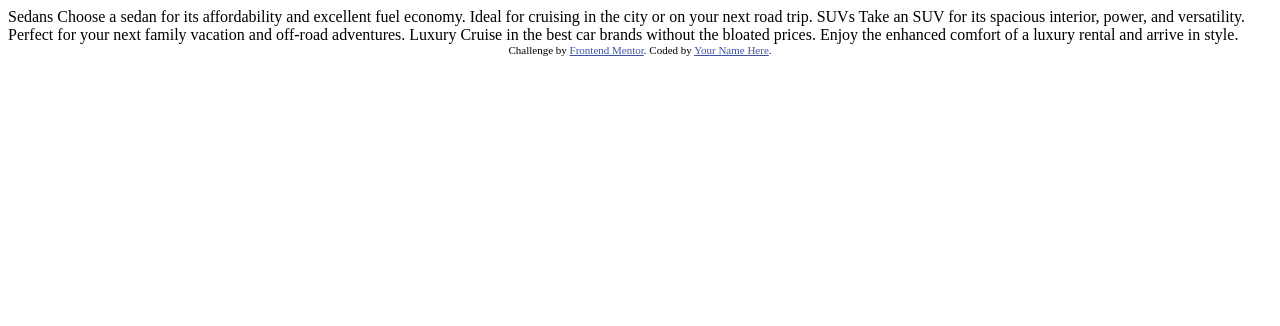
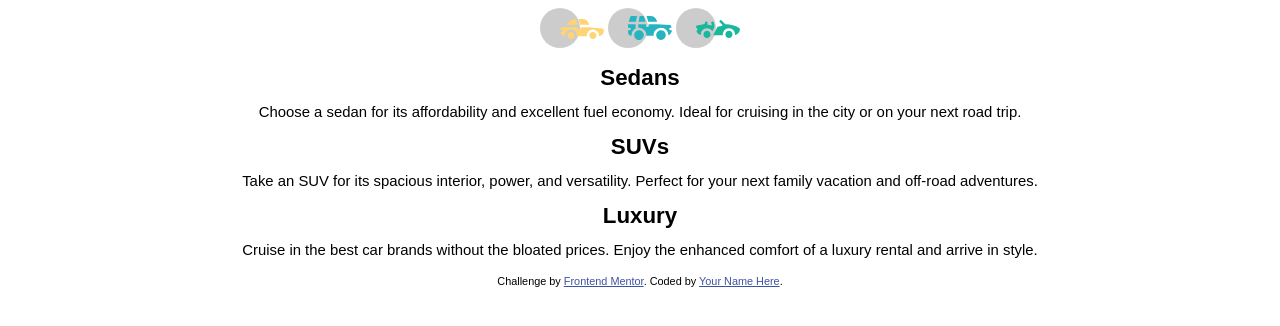
Before and after one commit to Mazz100/3-column-preview-card, a plain HTML site: page index.html in a window 1280 px wide. Drawn offline with Linux system fonts and the light colour scheme.

Commit message:
First Early Layout
* Added <main> and <footer> elements in correct placement respectively.

* Added <div> tags for each related content and assigned classes.

* Added headers and paragraphs for the required texts

* Created stylesheet CSS.

```diff
--- a/index.html
+++ b/index.html
@@ -1,36 +1,77 @@
 <!DOCTYPE html>
 <html lang="en">
+
 <head>
   <meta charset="UTF-8">
-  <meta name="viewport" content="width=device-width, initial-scale=1.0"> <!-- displays site properly based on user's device -->
+  <meta name="viewport" content="width=device-width, initial-scale=1.0">
+  <!-- displays site properly based on user's device -->
 
   <link rel="icon" type="image/png" sizes="32x32" href="./images/favicon-32x32.png">
+
+  <link rel="stylesheet" href="stylesheet.css" type="text/css">
 
   <title>Frontend Mentor | 3-column preview card component</title>
 
   <!-- Feel free to remove these styles or customise in your own stylesheet 👍 -->
   <style>
-    .attribution { font-size: 11px; text-align: center; }
-    .attribution a { color: hsl(228, 45%, 44%); }
+    .attribution {
+      font-size: 0.68rem;
+      text-align: center;
+    }
+
+    .attribution a {
+      color: hsl(228, 45%, 44%);
+    }
   </style>
 </head>
+
 <body>
+  <main>
 
-  Sedans
-  Choose a sedan for its affordability and excellent fuel economy. Ideal for cruising in the city
-  or on your next road trip.
+    <div class="image-container">
 
-  SUVs
-  Take an SUV for its spacious interior, power, and versatility. Perfect for your next family vacation
-  and off-road adventures.
+      <img src="images/icon-sedans.svg" type="svg" alt="" class="image-styling">
+      <img src="images/icon-suvs.svg" type="svg" alt="" class="image-styling">
+      <img src="images/icon-luxury.svg" type="svg" alt="" class="image-styling">
 
-  Luxury
-  Cruise in the best car brands without the bloated prices. Enjoy the enhanced comfort of a luxury
-  rental and arrive in style.
+    </div>
 
-  <div class="attribution">
-    Challenge by <a href="https://www.frontendmentor.io?ref=challenge" target="_blank">Frontend Mentor</a>.
-    Coded by <a href="#">Your Name Here</a>.
-  </div>
+    <div class="content-text-container">
+      <div class="sedans-content">
+        <h2>Sedans</h2>
+
+        <p>Choose a sedan for its affordability and excellent fuel economy. Ideal for cruising in the city
+          or on your next road trip.</p>
+      </div>
+
+      <div class="SUV-content">
+        <h2>SUVs</h2>
+
+        <p>Take an SUV for its spacious interior, power, and versatility. Perfect for your next family vacation
+          and off-road adventures.</p>
+      </div>
+
+      <div class="luxury-content">
+        <h2>Luxury</h2>
+
+        <p>Cruise in the best car brands without the bloated prices. Enjoy the enhanced comfort of a luxury
+          rental and arrive in style.</p>
+      </div>
+    </div>
+
+  </main>
+
+  <footer>
+
+    <div class="attribution">
+
+      <p>Challenge by <a href="https://www.frontendmentor.io?ref=challenge" target="_blank">Frontend Mentor</a>.
+        Coded by <a href="#">Your Name Here</a>.
+      </p>
+
+    </div>
+
+  </footer>
 </body>
+
 </html>
--- /dev/null
+++ b/stylesheet.css
@@ -0,0 +1,18 @@
+
+/* ================ LAYOUT AND DISPLAY SECTION =================== */
+body{
+
+    background-color: white;
+
+    /* Display Attributes
+
+    /* Font Attributes */
+    font-family: Arial, Helvetica, sans-serif;
+    font-size: 0.93rem;
+    font-weight: 500;
+
+    /* Text Attribute */
+    text-align: center;
+    line-height: 1rem;
+
+}
```
